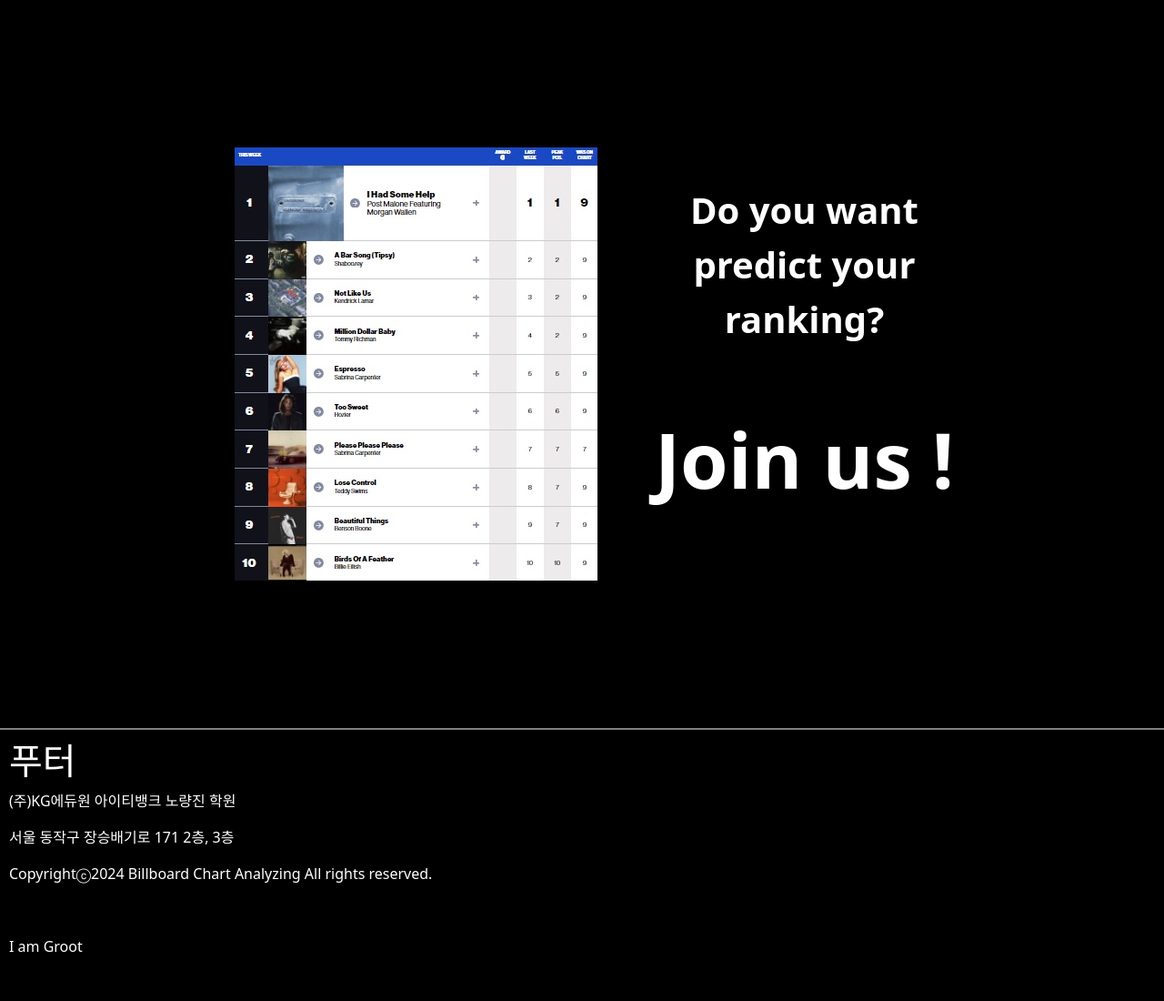
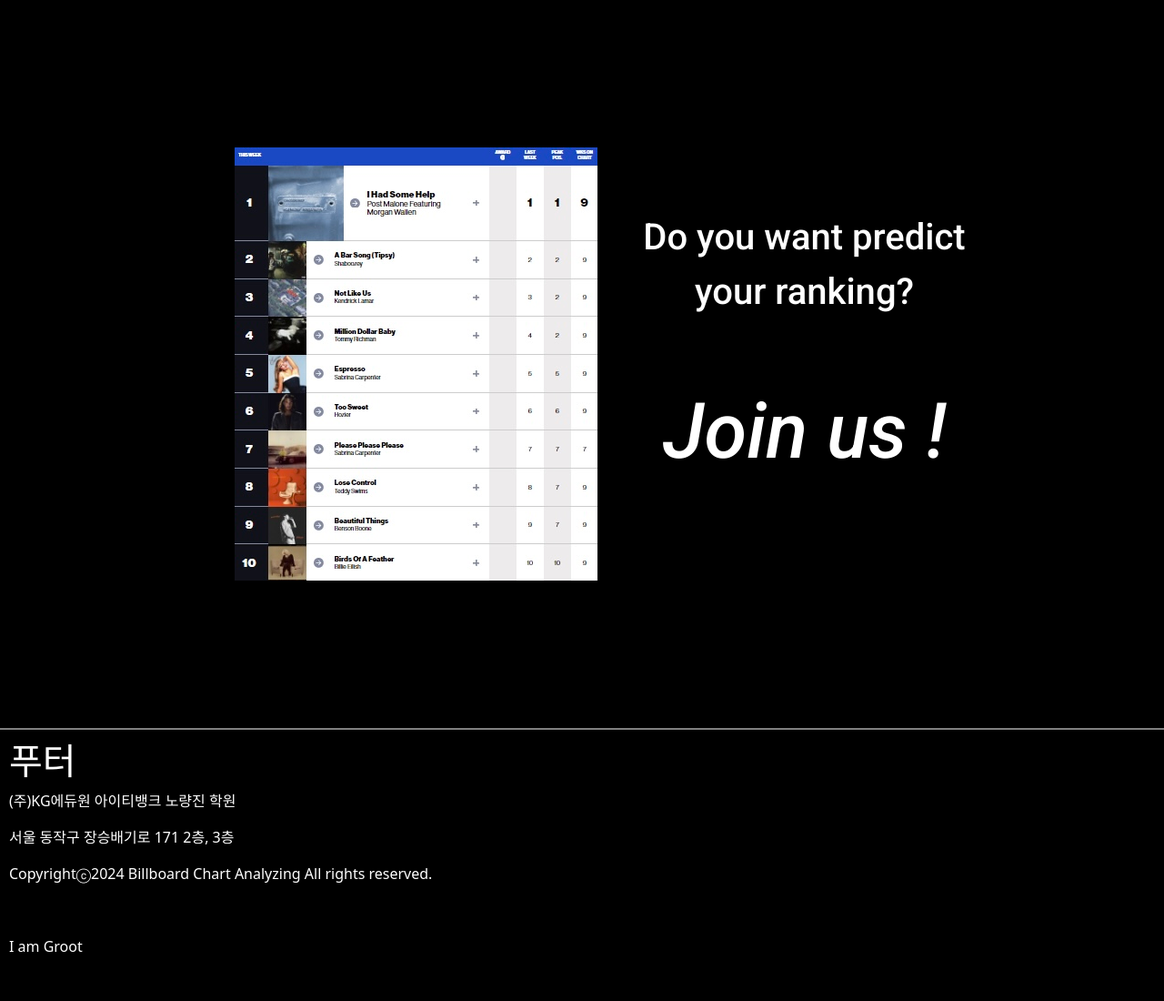
Before and after one commit to CG05/BillboardAnalitics, a Django app: page / in a window 1280 px wide. Shown: the part 56-1156 px from the top of the page at 91% size. Run offline with Django 5.2, Linux system fonts and the light colour scheme.

Commit message:
다연 찐 최종

```diff
--- a/server/templates/main.html
+++ b/server/templates/main.html
@@ -6,6 +6,9 @@
 
 {% block style %}
     <link rel="stylesheet" href="{% static 'css/main.css' %}">
+    <link rel="preconnect" href="https://fonts.googleapis.com">
+    <link rel="preconnect" href="https://fonts.gstatic.com" crossorigin>
+    <link href="https://fonts.googleapis.com/css2?family=Poppins:ital,wght@0,100;0,200;0,300;0,400;0,500;0,600;0,700;0,800;0,900;1,100;1,200;1,300;1,400;1,500;1,600;1,700;1,800;1,900&family=Roboto:ital,wght@0,100;0,300;0,400;0,500;0,700;0,900;1,100;1,300;1,400;1,500;1,700;1,900&display=swap" rel="stylesheet">
     <style>
         @keyframes slideInFromLeft {
             0% {
@@ -31,9 +34,9 @@
         <div class="animated-image" style = "margin-left: 40px; display: flex;">
             <img src="{% static 'image/billboard.jpg' %}" alt="main_image">
         </div>
-        <div style =" font-weight:bold; display: flex-column; align-items: center; margin-left: 50px; text-align:center; margin-bottom:30px;">
+        <div style ="   font-family: 'Roboto', sans-serif; font-style: normal; font-weight:500; display: flex-column; align-items: center; margin-left: 50px; text-align:center; margin-bottom:30px;">
             <div style = "font-size:40px; display: flex;">Do you want predict your ranking?<br><br></div>
-            <div style= "font-size: 85px;">Join us !</div>
+            <div style= "font-size: 85px; font-style: italic;">Join us !</div>
         </div>
     </div>
 </div>
```
